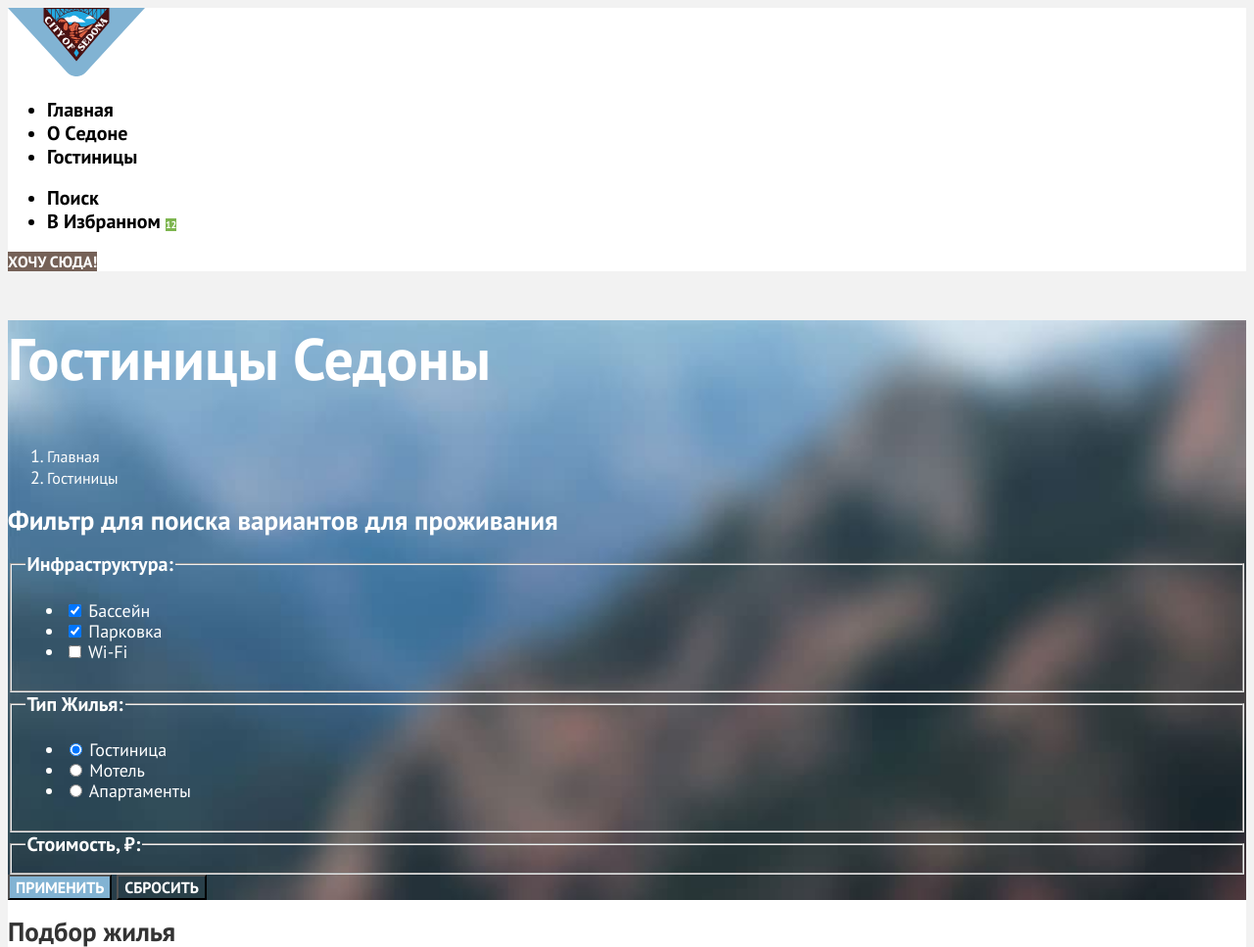
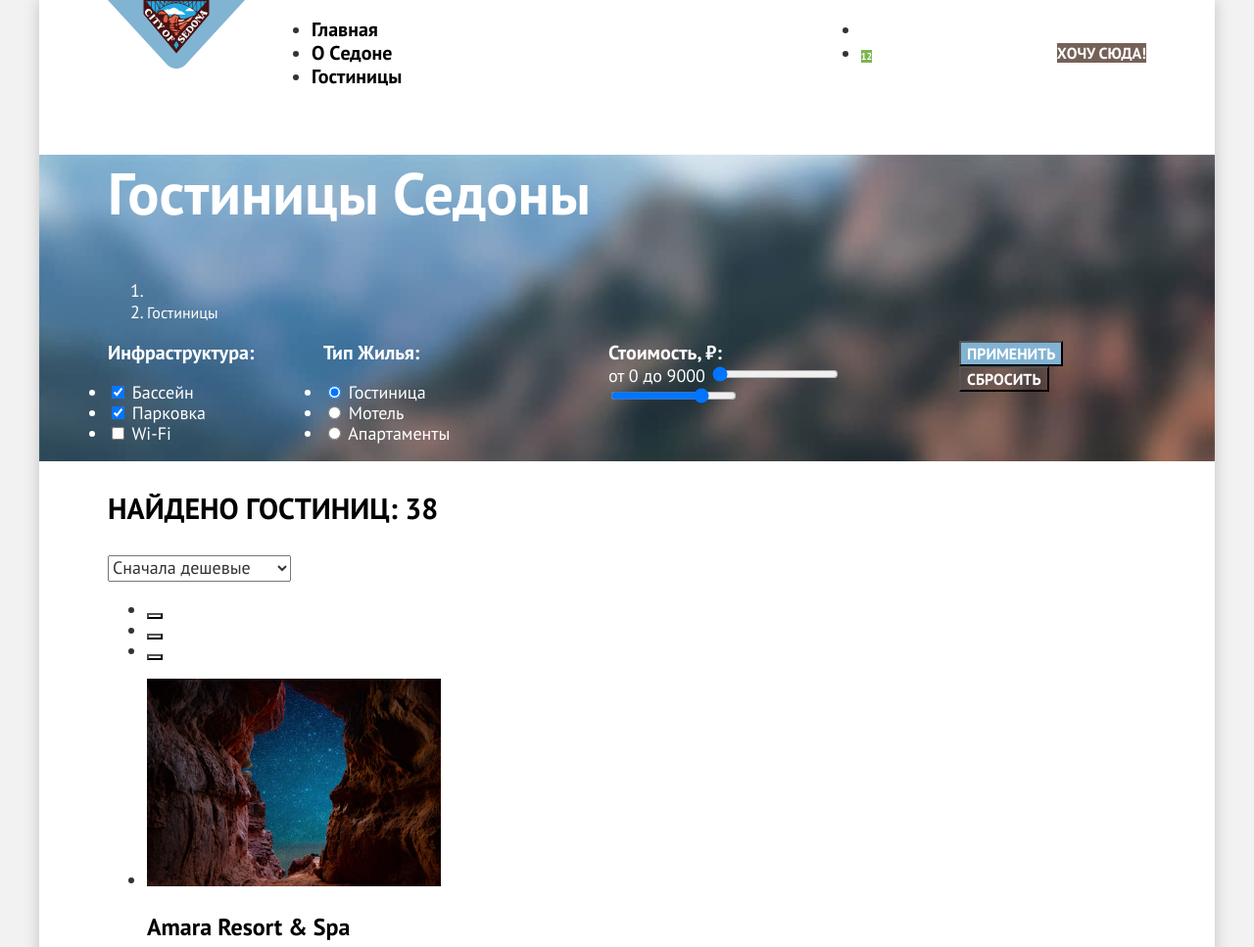
Before and after one commit to Teihden/2257959-sedona-36, a plain HTML site: page catalog.html in a window 1280 px wide. Shown: the top 967 px of the page at 98% size. Drawn offline with Linux system fonts and the light colour scheme.

Commit message:
Сетка страниц и крупных блоков на флексах

```diff
--- a/catalog.html
+++ b/catalog.html
@@ -16,7 +16,7 @@
         <a class="navigation-logo" href="index.html">
           <img src="images/logos/city-of-sedona.svg" width="140" height="70" alt="Логотип города Седона.">
         </a>
-        <ul class="navigation-list">
+        <ul class="navigation-list navigation-pages">
           <li class="navigation-item">
             <a class="navigation-link" href="index.html">Главная</a>
           </li>
@@ -58,7 +58,7 @@
         </ol>
         <h2 class="visually-hidden">Фильтр для поиска вариантов для проживания</h2>
         <form class="filter-form" action="https://echo.htmlacademy.ru/" method="get">
-          <fieldset class="filter-group">
+          <fieldset class="filter-group filter-group-facilities">
             <legend class="filter-title">Инфраструктура:</legend>
             <ul class="filter-list">
               <li class="filter-item">
@@ -75,7 +75,7 @@
               </li>
             </ul>
           </fieldset>
-          <fieldset class="filter-group">
+          <fieldset class="filter-group filter-group-accommodation">
             <legend class="filter-title">Тип жилья:</legend>
             <ul class="filter-list">
               <li class="filter-item">
@@ -92,23 +92,25 @@
               </li>
             </ul>
           </fieldset>
-          <fieldset class="filter-group">
+          <fieldset class="filter-group filter-group-price">
             <legend class="filter-title">Стоимость, ₽:</legend>
 
             <!-- Слайдер с 2 ползунками. Уточнить параметры, реализацию, step, max и т.п. Пока не трогаем.-->
-            <!-- <span>от</span>
-            <output class="filter-output" for="range-min" name="outputmin">0</output>
+            <span>от</span>
+            <output class="filter-output" for="price-min" name="outputmin">0</output>
             <span>до</span>
-            <output class="filter-output" for="range-max" name="outputmax">9000</output>
-            <input class="filter-range" id="range-min" name="rangemin" type="range" min="0" max="12000" step="500" value="0">
-            <label class="visually-hidden" for="range-min">Минимальная стоимость</label>
-            <input class="filter-range" id="range-max" name="rangemax" type="range" min="0" max="12000" step="500" value="9000">
-            <label class="visually-hidden" for="range-min">Максимальная стоимость</label> -->
+            <output class="filter-output" for="price-max" name="outputmax">9000</output>
+            <input class="filter-price" id="price-min" name="pricemin" type="range" min="0" max="12000" step="500" value="0">
+            <label class="visually-hidden" for="price-min">Минимальная стоимость</label>
+            <input class="filter-price" id="price-max" name="pricemax" type="range" min="0" max="12000" step="500" value="9000">
+            <label class="visually-hidden" for="price-min">Максимальная стоимость</label>
             <!-- Слайдер с 2 ползунками -->
 
           </fieldset>
-          <button class="filter-button button-secondary" type="submit">Применить</button>
-          <button class="filter-button button-transparent" type="reset">Сбросить</button>
+          <div class="filter-buttons">
+            <button class="filter-button button-secondary" type="submit">Применить</button>
+            <button class="filter-button button-transparent" type="reset">Сбросить</button>
+          </div>
         </form>
       </section>
 
@@ -221,7 +223,7 @@
       </section>
     </main>
 
-    <section class="newsletter newsletter-basic" data-test="subscribe">
+    <section class="newsletter" data-test="subscribe">
       <h2 class="newsletter-title newsletter-title-primary">Подпишитесь на рассылку</h2>
       <p class="newsletter-text">Только полезная информация и никакого спама, честное бойскаутское!</p>
       <form class="newsletter-form" action="https://echo.htmlacademy.ru/" method="post">
--- a/styles/styles.css
+++ b/styles/styles.css
@@ -1,9 +1,9 @@
+/* Initial setups */
 @font-face {
   font-family: "PT Sans";
   font-weight: 400;
   font-display: swap;
   src: url("../fonts/ptsans-400.woff2") format("woff2");
-
 }
 
 @font-face {
@@ -13,51 +13,50 @@
   src: url("../fonts/ptsans-700.woff2") format("woff2");
 }
 
+html {
+  min-width: 1280px;
+  height: 100%;
+
+  background-color: #f2f2f2;
+}
+
 body {
+  display: flex;
+  flex-direction: column;
+  width: 1200px;
+  min-height: 100%;
+  margin: 0 auto;
+
   font-family: "PT Sans", sans-serif;
   font-size: 18px;
   line-height: 21px;
   color: #333333;
-  background-color: #f2f2f2;
+
+  background-color: #ffffff;
+  box-shadow: 0 0 15px rgba(0, 0, 0, 0.2);
 }
 
-.index-main,
-.catalog-main {
-  color: #333333;
-  background-color: #ffffff;
+/* Page-header */
+.navigation {
+  display: flex;
+  width: 1060px;
+  margin: 0 auto;
 }
 
-.button-primary,
-.button-secondary,
-.button-selected,
-.button-transparent {
-  font-family: inherit;
-  font-weight: 700;
-  text-align: center;
-  text-transform: uppercase;
-  text-decoration: none;
-  color: #ffffff;
+.navigation-logo {
+  align-self: flex-start;
+  width: 140px;
+  margin-right: 28px;
 }
 
-.button-primary {
-  background-color: #756157;
+.navigation-pages {
+  width: 480px;
+  margin-right: auto;
 }
 
-.button-secondary {
-  background-color: #82b3d3;
-}
-
-.button-selected {
-  background-color: #7db54f;
-}
-
-.button-transparent {
-  background-color: transparent;
-}
-
-.page-header {
-  color: #000000;
-  background-color: #ffffff;
+.navigation-user {
+  width: 180px;
+  margin-right: 20px;
 }
 
 .navigation-link {
@@ -76,16 +75,21 @@ body {
   line-height: 10px;
   text-align: center;
   color: #ffffff;
+
   background-color: #7db54f;
 }
 
 .navigation-button {
+  align-self: center;
+
   font-size: 16px;
   line-height: 20px;
 }
 
+/* Hero section */
 .hero {
   color: #333333;
+
   background-color: rgba(131, 179, 211, 0.2);
   background-image:
     url("../images/backgrounds/divider.svg"),
@@ -97,6 +101,12 @@ body {
   background-repeat: no-repeat;
 }
 
+.hero-message {
+  display: block;
+  margin: 0 auto;
+}
+
+/* Features section */
 .features-title {
   font-weight: 700;
   font-size: 30px;
@@ -113,18 +123,41 @@ body {
   color: #333333;
 }
 
+.features-list {
+  display: flex;
+  flex-wrap: wrap;
+  padding: 0;
+  margin: 0;
+
+  list-style: none;
+}
+
+.features-item-compound {
+  display: flex;
+  width: 1200px;
+}
+
+.features-item {
+  width: 400px;
+
+  text-align: center;
+}
+
 .features-item-primary {
   color: #ffffff;
+
   background-color: #82b3d3;
 }
 
 .features-item-secondary {
   color: #333333;
+
   background-color: rgba(131, 179, 211, 0.2);
 }
 
 .features-item-tertiary {
   color: #333333;
+
   background-color: rgba(131, 179, 211, 0.12);
 }
 
@@ -132,18 +165,14 @@ body {
   font-weight: 700;
   font-size: 24px;
   line-height: 28px;
-  text-align: center;
   text-transform: uppercase;
-}
-
-.features-desription {
-  text-align: center;
 }
 
 .features-subtitle-primary {
   color: #000000;
 }
 
+/* Search section */
 .search {
   text-align: center;
 }
@@ -166,17 +195,18 @@ body {
   line-height: 36px;
 }
 
+/* Newsletter section */
+.newsletter {
+  margin-bottom: auto;
+}
+
 .newsletter-background {
   color: #ffffff;
+
   background-color: rgba(131, 179, 211, 0.2);
   background-image: url("../images/backgrounds/newsletter.jpg");
   background-size: 100% auto;
   background-repeat: no-repeat;
-}
-
-.newsletter-basic {
-  color: #333333;
-  background-color: #ffffff;
 }
 
 .newsletter-title {
@@ -202,6 +232,7 @@ body {
   font-size: 18px;
   line-height: 24px;
   color: rgba(0, 0, 0, 0.6);
+
   background-color: #f2f2f2;
 }
 
@@ -210,27 +241,12 @@ body {
   line-height: 36px;
 }
 
-.page-footer {
-  color: #333333;
-  background-color: #ffffff;
-}
+/* Filter section */
+.filter {
+  padding: 0 70px;
 
-.footer-social-link {
-  color: inherit;
-  text-decoration: none;
-}
+  color: #ffffff;
 
-.footer-phone {
-  font-size: 40px;
-  line-height: 40px;
-  text-align: center;
-  text-decoration: none;
-  text-transform: uppercase;
-  color: #000000;
-}
-
-.filter {
-  color: #ffffff;
   background-color: rgba(131, 179, 211, 0.2);
   background-image: url("../images/backgrounds/filter.jpg");
   background-size: cover;
@@ -246,20 +262,65 @@ body {
 .breadcrumbs-link {
   font-size: 16px;
   line-height: 21px;
+  text-decoration: none;
   color: #ffffff;
-  text-decoration: none;
+}
+
+.filter-form {
+  display: flex;
+}
+
+.filter-group {
+  padding: 0;
+  margin: 0;
+
+  border: 0;
+}
+
+.filter-group-facilities,
+.filter-group-accommodation {
+  width: 150px;
+}
+
+.filter-group-price {
+  width: 288px;
+}
+
+.filter-group-facilities,
+.filter-group-price {
+  margin-right: 70px;
+}
+
+.filter-group-accommodation {
+  margin-right: auto;
+}
+
+.filter-buttons {
+  width: 191px;
 }
 
 .filter-title {
+  padding: 0;
+
   font-weight: 700;
   font-size: 20px;
   line-height: 24px;
   text-transform: capitalize;
 }
 
+.filter-list {
+  padding: 0;
+}
+
 .filter-button {
   font-size: 16px;
   line-height: 20px;
+}
+
+/* Catalog section */
+.catalog {
+  width: 1060px;
+  margin: 0 auto;
 }
 
 .catalog-title {
@@ -335,3 +396,78 @@ body {
   text-decoration: none;
   color: #000000;
 }
+
+.button-primary,
+.button-secondary,
+.button-selected,
+.button-transparent {
+  font-family: inherit;
+  font-weight: 700;
+  text-align: center;
+  text-transform: uppercase;
+  text-decoration: none;
+  color: #ffffff;
+}
+
+/* Page-footer */
+.page-footer {
+  display: flex;
+  padding: 0 70px;
+}
+
+.footer-social-list {
+  width: 142px;
+}
+
+.footer-social-link {
+  color: inherit;
+  text-decoration: none;
+}
+
+.footer-phone {
+  margin: 0 auto;
+
+  font-size: 40px;
+  line-height: 40px;
+  text-align: center;
+  text-decoration: none;
+  text-transform: uppercase;
+  color: #000000;
+}
+
+.about-text {
+  width: 115px;
+}
+
+/* Buttons general styles */
+.button-primary {
+  background-color: #756157;
+}
+
+.button-secondary {
+  background-color: #82b3d3;
+}
+
+.button-selected {
+  background-color: #7db54f;
+}
+
+.button-transparent {
+  background-color: transparent;
+}
+
+/* Helper classes */
+.visually-hidden {
+  position: absolute;
+  width: 1px;
+  height: 1px;
+  padding: 0;
+  margin: -1px;
+
+  border: 0;
+
+  white-space: nowrap;
+  clip-path: inset(100%);
+  clip: rect(0 0 0 0);
+  overflow: hidden;
+}
```
Also changed, not shown: index.html (+12 -8 lines).
